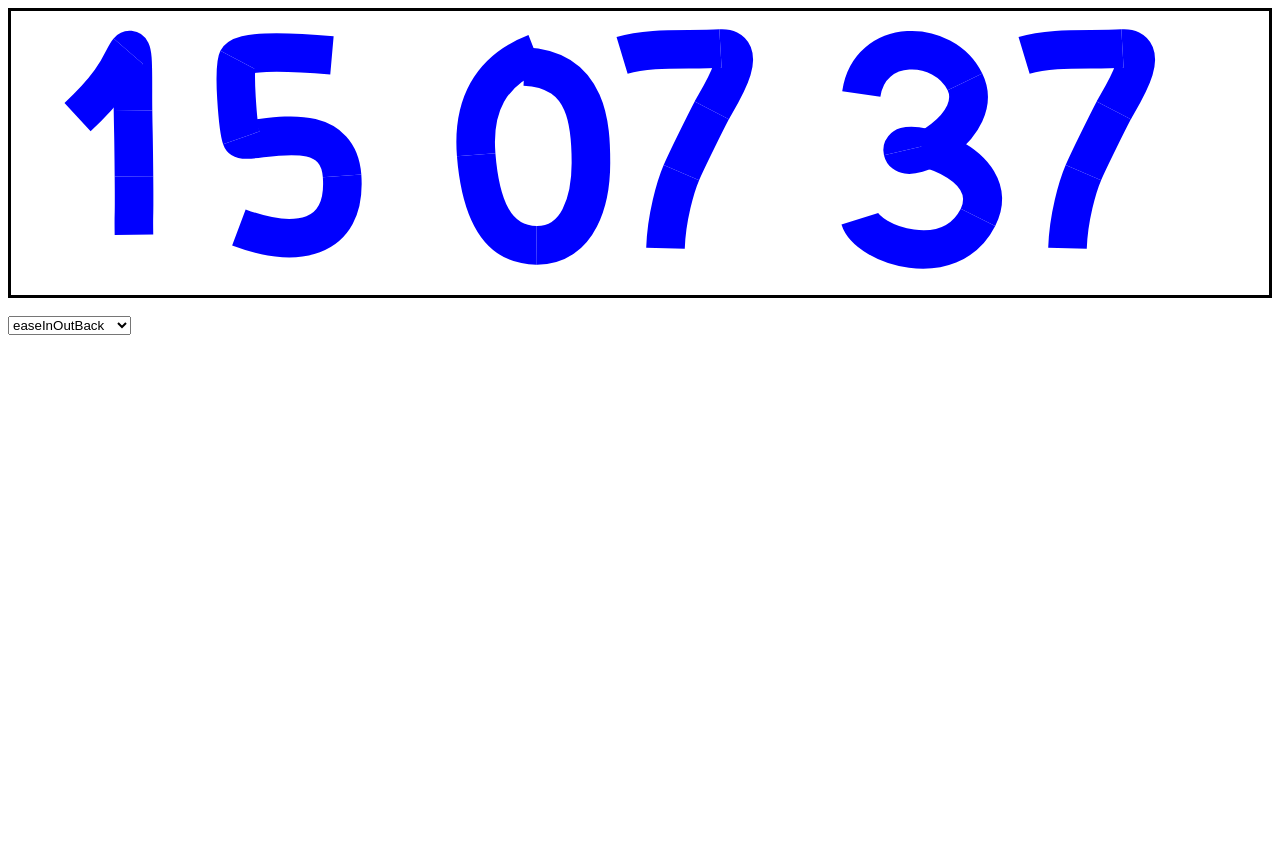
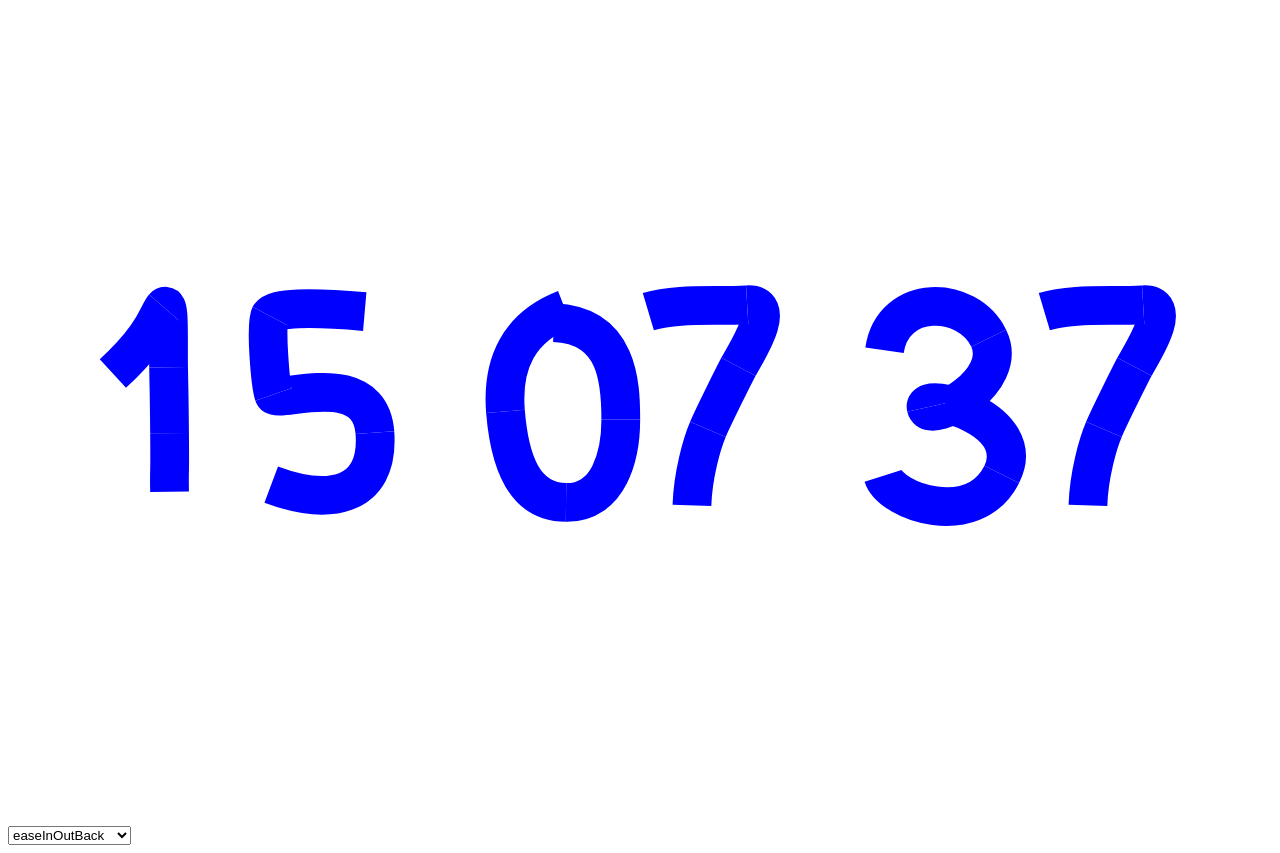
Before and after one commit to antgiant/Wobbly-Weathery-Web-Clock, a plain HTML site: page index.html in a window 1280 px wide. Before the commit the page ends 800 px from the top, so only its background shows below. Drawn offline with Linux system fonts and the light colour scheme.

Commit message:
First pass at vertical centering

```diff
--- a/index.html
+++ b/index.html
@@ -6,9 +6,12 @@
   <script src="script.js" type="text/javascript" charset="utf-8"></script>
   <style>
     #clock {
+      display: flex;
+      justify-content: center; /* horizontal centering */
+      align-items: center;     /* vertical centering */
       width: 100%;
-      box-sizing: border-box;
-      border-style: solid;
+      height: 100vh;           /* make parent full height of viewport */
+
     }
     #clock svg {
       width: calc(((100% + (7% * 3)) / 6) - 1%); /* 6 across; plus offset to match margin changes*/
```
